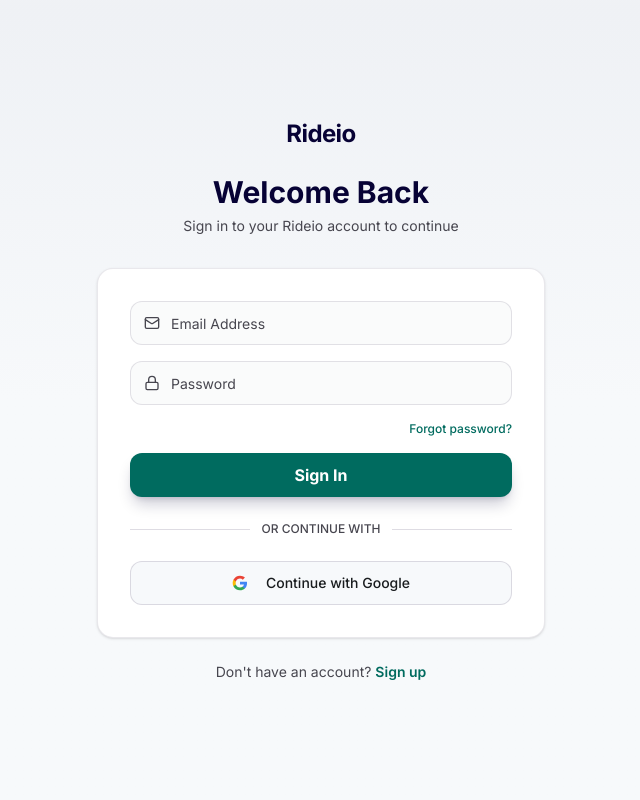
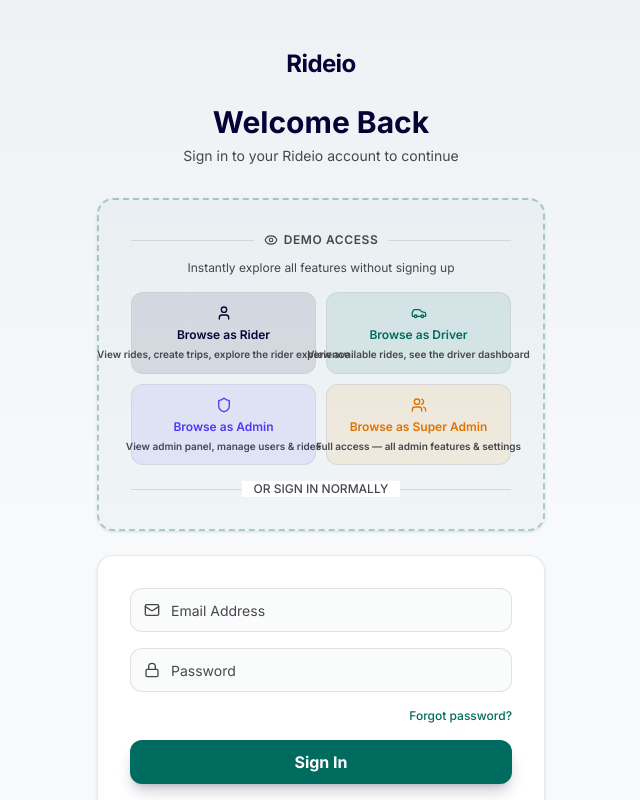
Before and after one commit to Dipto0000/Rideio-Frontend, a Next.js app: page /auth/login in a window 1280 px wide. Shown: the top 800 px of the page, without its empty margins (319-959 px from the left). Built offline with nearby package versions, Linux system fonts and the light colour scheme.

Commit message:
demo login, hero simplification, admin pagination fixes

```diff
--- a/src/app/(protected)/dashboard/admin/deleted/_components/DeletedContent.tsx
+++ b/src/app/(protected)/dashboard/admin/deleted/_components/DeletedContent.tsx
@@ -1,6 +1,6 @@
 "use client"
 
-import { useState, useEffect } from "react"
+import { useState, useEffect, useRef } from "react"
 import { Trash2, User, Car } from "lucide-react"
 import { Card, CardContent } from "@/components/ui/card"
 import { Badge } from "@/components/ui/badge"
@@ -37,6 +37,7 @@
   const [meta, setMeta] = useState<PaginationMeta | null>(initialMeta)
   const [loading, setLoading] = useState(false)
   const [page, setPage] = useState(1)
+  const isFirstRender = useRef(true)
 
   function fetchRecords(p: number) {
     setLoading(true)
@@ -49,11 +50,14 @@
     })
   }
 
-  // Handle page change (skip initial since data is server-fetched)
+  // Handle page change (skip initial render since data is server-fetched)
   useEffect(() => {
-    if (page === 1) return
+    if (isFirstRender.current) {
+      isFirstRender.current = false
+      return
+    }
     fetchRecords(page)
-  }, [page]) // eslint-disable-line react-hooks/exhaustive-deps
+  }, [page])
 
   return (
     <div className="space-y-6">
--- a/src/app/(protected)/dashboard/admin/rides/_components/RidesContent.tsx
+++ b/src/app/(protected)/dashboard/admin/rides/_components/RidesContent.tsx
@@ -54,6 +54,7 @@
   const [page, setPage] = useState(1)
   const [actionLoading, setActionLoading] = useState<string | null>(null)
   const debounceRef = useRef<NodeJS.Timeout | null>(null)
+  const isFirstRender = useRef(true)
 
   const fetchRides = useCallback((p: number, s: string) => {
     setLoading(true)
@@ -68,11 +69,15 @@
     })
   }, [accessToken])
 
-  // Handle page change (skip initial since data is server-fetched)
+  // Handle page change (skip initial render since data is server-fetched)
   useEffect(() => {
-    if (page === 1 && search === "") return
+    if (isFirstRender.current) {
+      isFirstRender.current = false
+      return
+    }
     fetchRides(page, search)
-  }, [page]) // eslint-disable-line react-hooks/exhaustive-deps
+    // eslint-disable-next-line react-hooks/exhaustive-deps
+  }, [page])
 
   // Debounced search
   function handleSearchChange(value: string) {
--- a/src/app/(protected)/dashboard/admin/subscriptions/_components/SubscriptionsContent.tsx
+++ b/src/app/(protected)/dashboard/admin/subscriptions/_components/SubscriptionsContent.tsx
@@ -1,6 +1,6 @@
 "use client"
 
-import { useState, useEffect } from "react"
+import { useState, useEffect, useRef } from "react"
 import { CreditCard } from "lucide-react"
 import { Card, CardContent } from "@/components/ui/card"
 import { Button } from "@/components/ui/button"
@@ -49,6 +49,7 @@
   const [loading, setLoading] = useState(false)
   const [page, setPage] = useState(1)
   const [actionLoading, setActionLoading] = useState<string | null>(null)
+  const isFirstRender = useRef(true)
 
   function fetchPayments(p: number) {
     setLoading(true)
@@ -61,11 +62,14 @@
     })
   }
 
-  // Handle page change (skip initial since data is server-fetched)
+  // Handle page change (skip initial render since data is server-fetched)
   useEffect(() => {
-    if (page === 1) return
+    if (isFirstRender.current) {
+      isFirstRender.current = false
+      return
+    }
     fetchPayments(page)
-  }, [page]) // eslint-disable-line react-hooks/exhaustive-deps
+  }, [page])
 
   async function handleStatusUpdate(paymentId: string, status: string) {
     setActionLoading(paymentId)
--- a/src/app/(protected)/dashboard/admin/users/_components/UsersContent.tsx
+++ b/src/app/(protected)/dashboard/admin/users/_components/UsersContent.tsx
@@ -47,6 +47,7 @@
   const [page, setPage] = useState(1)
   const [actionLoading, setActionLoading] = useState<string | null>(null)
   const debounceRef = useRef<NodeJS.Timeout | null>(null)
+  const isFirstRender = useRef(true)
 
   const fetchUsers = useCallback((p: number, s: string) => {
     setLoading(true)
@@ -61,11 +62,15 @@
     })
   }, [accessToken])
 
-  // Handle page change (skip initial since data is server-fetched)
+  // Handle page change (skip initial render since data is server-fetched)
   useEffect(() => {
-    if (page === 1 && search === "") return
+    if (isFirstRender.current) {
+      isFirstRender.current = false
+      return
+    }
     fetchUsers(page, search)
-  }, [page]) // eslint-disable-line react-hooks/exhaustive-deps
+    // eslint-disable-next-line react-hooks/exhaustive-deps
+  }, [page])
 
   // Debounced search
   function handleSearchChange(value: string) {
--- a/src/app/auth/login/page.tsx
+++ b/src/app/auth/login/page.tsx
@@ -1,6 +1,7 @@
 import type { Metadata } from "next"
 import { Suspense } from "react"
 import { LoginForm } from "@/components/modules/Auth/LoginForm"
+import { DemoLoginForm } from "@/components/modules/Auth/DemoLoginForm"
 import { Skeleton } from "@/components/ui/skeleton"
 import Link from "next/link"
 
@@ -24,6 +25,23 @@
           Sign in to your Rideio account to continue
         </p>
       </div>
+
+      {/* Demo Access Section — Above the regular login */}
+      <div className="rounded-2xl border-2 border-dashed border-secondary/30 bg-secondary/[0.03] p-6 sm:p-8 shadow-sm mb-6">
+        <Suspense
+          fallback={
+            <div className="space-y-4">
+              <Skeleton className="h-11 w-full rounded-xl" />
+              <Skeleton className="h-11 w-full rounded-xl" />
+              <Skeleton className="h-11 w-full rounded-xl" />
+            </div>
+          }
+        >
+          <DemoLoginForm />
+        </Suspense>
+      </div>
+
+      {/* Regular Login */}
       <div className="rounded-2xl border border-border/40 bg-card p-6 sm:p-8 shadow-sm">
         <Suspense
           fallback={
--- /dev/null
+++ b/src/components/modules/Auth/DemoLoginForm.tsx
@@ -0,0 +1,158 @@
+"use client"
+
+import { useState } from "react"
+import { useRouter, useSearchParams } from "next/navigation"
+import { signIn } from "next-auth/react"
+import { Button } from "@/components/ui/button"
+import { Eye, Car, User, Shield, Users, Loader2 } from "lucide-react"
+import { toast } from "sonner"
+
+const DEMO_ROLES = [
+  {
+    role: "RIDER",
+    label: "Browse as Rider",
+    description: "View rides, create trips, explore the rider experience",
+    icon: User,
+    color: "bg-primary/10 text-primary hover:bg-primary/15",
+  },
+  {
+    role: "DRIVER",
+    label: "Browse as Driver",
+    description: "View available rides, see the driver dashboard",
+    icon: Car,
+    color: "bg-secondary/10 text-secondary hover:bg-secondary/15",
+  },
+  {
+    role: "ADMIN",
+    label: "Browse as Admin",
+    description: "View admin panel, manage users & rides",
+    icon: Shield,
+    color: "bg-indigo-500/10 text-indigo-600 hover:bg-indigo-500/15 dark:text-indigo-400",
+  },
+  {
+    role: "SUPER_ADMIN",
+    label: "Browse as Super Admin",
+    description: "Full access — all admin features & settings",
+    icon: Users,
+    color: "bg-amber-500/10 text-amber-600 hover:bg-amber-500/15 dark:text-amber-400",
+  },
+]
+
+const ROLE_LABELS: Record<string, string> = {
+  RIDER: "Rider",
+  DRIVER: "Driver",
+  ADMIN: "Admin",
+  SUPER_ADMIN: "Super Admin",
+}
+
+export function DemoLoginForm() {
+  const router = useRouter()
+  const searchParams = useSearchParams()
+  const [loadingRole, setLoadingRole] = useState<string | null>(null)
+
+  const rawCallbackUrl = searchParams.get("callbackUrl") || "/"
+
+  let callbackUrl = rawCallbackUrl
+  try {
+    callbackUrl = new URL(rawCallbackUrl).pathname || "/"
+  } catch {
+    // Already a relative path
+  }
+
+  async function handleDemoLogin(role: string) {
+    setLoadingRole(role)
+    try {
+      const res = await fetch("/api/backend/auth/demo-login", {
+        method: "POST",
+        headers: { "Content-Type": "application/json" },
+        body: JSON.stringify({ role }),
+      })
+
+      const data = await res.json()
+
+      if (!data.success) {
+        toast.error(data.message || "Demo login failed")
+        return
+      }
+
+      // Sign in using the token provider with the demo tokens
+      const result = await signIn("token", {
+        accessToken: data.data.accessToken,
+        refreshToken: data.data.refreshToken,
+        redirect: false,
+      })
+
+      if (result?.error) {
+        toast.error("Demo login failed. Please try again.")
+        return
+      }
+
+      // For admin/super admin, redirect to the admin dashboard
+      const redirectTo =
+        role === "ADMIN" || role === "SUPER_ADMIN"
+          ? "/dashboard/admin/users"
+          : role === "DRIVER"
+            ? "/dashboard"
+            : callbackUrl || "/"
+
+      toast.success(`Browsing as ${ROLE_LABELS[role]} (Demo)`)
+      router.push(redirectTo)
+      router.refresh()
+    } catch {
+      toast.error("Unable to connect to the server. Please try again.")
+    } finally {
+      setLoadingRole(null)
+    }
+  }
+
+  return (
+    <div className="flex flex-col gap-4 w-full">
+      <div className="flex items-center gap-2.5">
+        <div className="h-px flex-1 bg-border/60" />
+        <span className="text-xs font-semibold text-muted-foreground uppercase tracking-wider flex items-center gap-1.5 shrink-0">
+          <Eye className="w-3.5 h-3.5" />
+          Demo Access
+        </span>
+        <div className="h-px flex-1 bg-border/60" />
+      </div>
+
+      <p className="text-xs text-center text-muted-foreground -mt-1">
+        Instantly explore all features without signing up
+      </p>
+
+      <div className="grid grid-cols-2 gap-2.5">
+        {DEMO_ROLES.map(({ role, label, description, icon: Icon, color }) => (
+          <Button
+            key={role}
+            type="button"
+            variant="outline"
+            disabled={loadingRole !== null}
+            onClick={() => handleDemoLogin(role)}
+            className={`flex flex-col items-center gap-1.5 p-3 h-auto rounded-xl border-border/50 transition-all duration-200 hover:border-secondary/30 ${color}`}
+          >
+            {loadingRole === role ? (
+              <Loader2 className="w-5 h-5 animate-spin" />
+            ) : (
+              <Icon className="w-5 h-5" />
+            )}
+            <span className="text-xs font-semibold leading-tight">{label}</span>
+            <span className="text-[10px] text-muted-foreground leading-tight text-center">
+              {description}
+            </span>
+          </Button>
+        ))}
+      </div>
+
+      <div className="relative">
+        <div className="absolute inset-0 flex items-center">
+          <span className="w-full border-t border-border/60" />
+        </div>
+        <div className="relative flex justify-center text-xs uppercase">
+          <span className="bg-card px-3 text-muted-foreground font-medium">
+            or sign in normally
+          </span>
+        </div>
+      </div>
+    </div>
+  )
+}
```
Also changed, not shown: src/components/home/Hero.tsx (+9 -39 lines).
